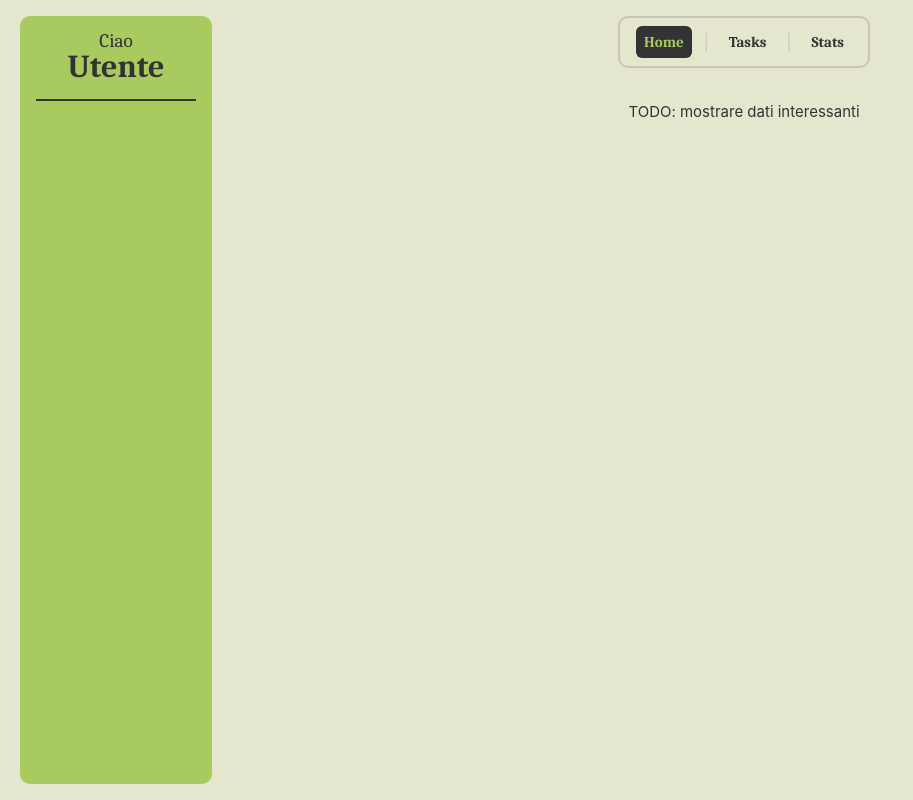
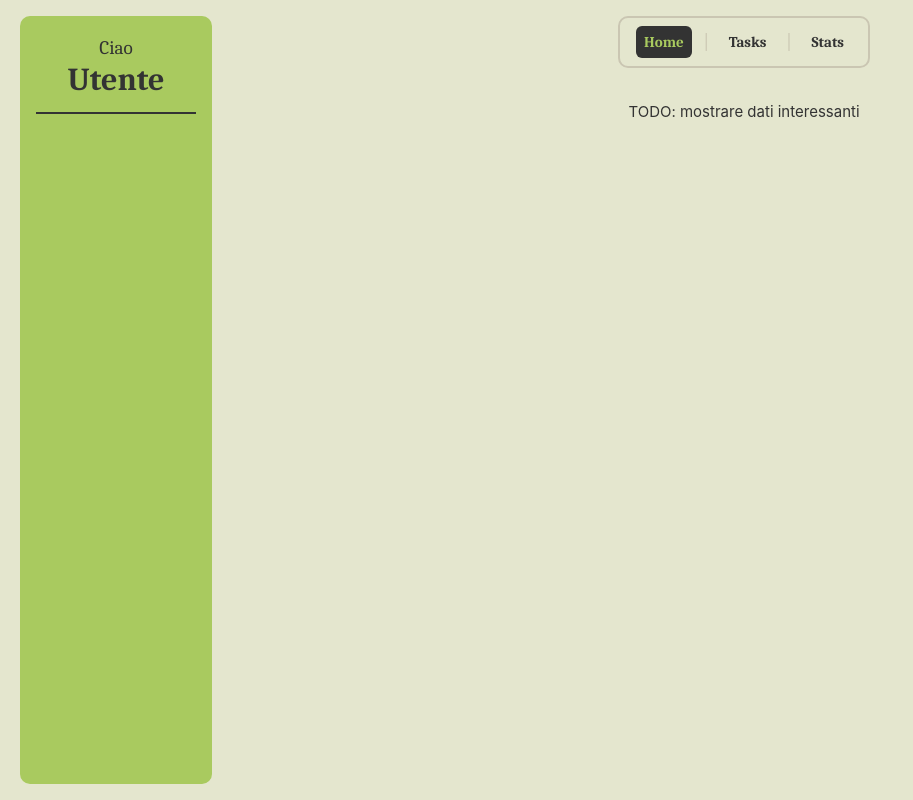
Before and after one commit to AS2-Inc/Re-Action, a Vue app in the folder frontend/: page /home in a window 1280 px wide. Shown: the whole page, without its empty margins (0-913 px from the left). Built offline with nearby package versions, Linux system fonts and the light colour scheme; no server answers.

Commit message:
fix: small cosmetic change

```diff
--- a/frontend/src/components/UserInfoColumn.vue
+++ b/frontend/src/components/UserInfoColumn.vue
@@ -74,13 +74,17 @@ export default {
   font-family: "Caladea", serif;
   font-weight: 100;
   font-size: 1.2rem;
-  line-height: 1;
+  line-height: 2rem;
 }
 .username {
   font-family: "Caladea", serif;
   line-height: 1;
   font-weight: 700;
   font-size: 2rem;
+  max-width: 100%;
+  text-overflow: ellipsis;
+  white-space: nowrap;
+  overflow: hidden;
 }
 .sep {
   width: 100%;
```
